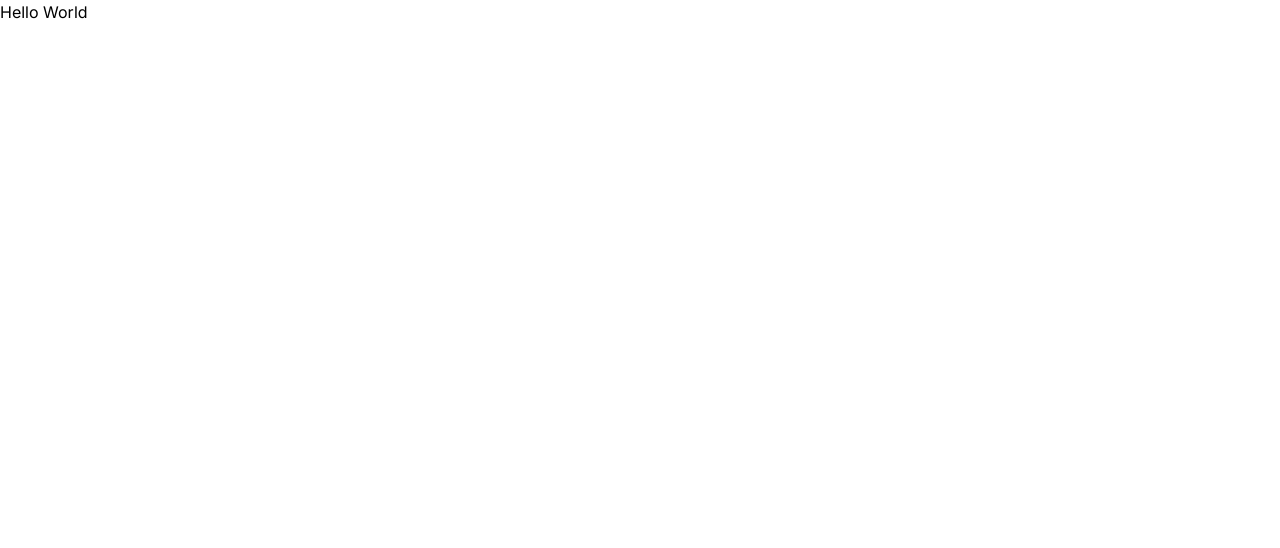
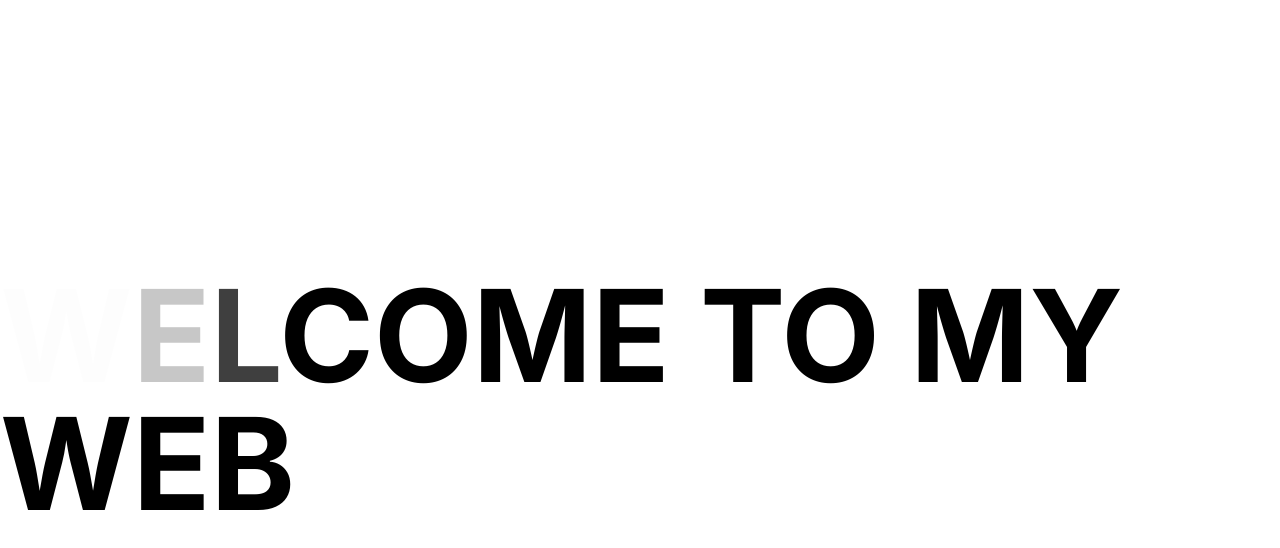
Before and after one commit to mariofredo/next-template, a Next.js app: page /gsap/sandbox/practice-1 in a window 1280 px wide. Shown: the top 548 px of the page. Built offline with nearby package versions, Linux system fonts and the light colour scheme.

Commit message:
feat: implement GSAP animations in Practice1 component and add @gsap/react dependency

```diff
--- a/app/gsap/sandbox/practice-1/page.tsx
+++ b/app/gsap/sandbox/practice-1/page.tsx
@@ -1,5 +1,117 @@
+'use client';
+
+import { useEffect, useRef } from 'react';
+
+import { useGSAP } from '@gsap/react';
 import { clsx } from 'clsx';
+import gsap from 'gsap';
+import { ScrollTrigger } from 'gsap/ScrollTrigger';
+import Lenis from 'lenis';
+
+gsap.registerPlugin(ScrollTrigger);
 
 export default function Practice1() {
-  return <div className={clsx(``)}>Hello World</div>;
+  const lenisRef = useRef<Lenis>();
+
+  useGSAP(() => {
+    lenisRef.current = new Lenis({
+      duration: 1.2,
+      easing: (t) => Math.min(1, 1.001 - Math.pow(2, -10 * t)),
+      smoothWheel: true,
+    });
+
+    function raf(time: number) {
+      lenisRef.current?.raf(time);
+      requestAnimationFrame(raf);
+    }
+
+    requestAnimationFrame(raf);
+
+    const ctx = gsap.context(() => {
+      const tl = gsap.timeline();
+      const helloText = gsap.utils.toArray('#hello_text span');
+
+      tl.fromTo(
+        helloText,
+        {
+          y: 200,
+          opacity: 0,
+        },
+        {
+          y: 0,
+          opacity: 1,
+          stagger: 0.3,
+          onComplete: () => {
+            gsap.to(helloText, {
+              y: -200,
+              opacity: 0,
+              stagger: 0.2,
+            });
+          },
+        },
+      );
+      tl.to('#hello_text', {
+        opacity: 0,
+        display: 'none',
+      });
+      const welcomeText = gsap.utils.toArray('#welcome_text span');
+      tl.set('#welcome_text', { display: 'block' });
+      tl.fromTo(
+        welcomeText,
+        {
+          y: 200,
+          opacity: 0,
+        },
+        {
+          y: 0,
+          opacity: 1,
+          stagger: 0.3,
+          onComplete: () => {
+            gsap.to(welcomeText, {
+              y: -200,
+              opacity: 0,
+              stagger: 0.2,
+            });
+          },
+        },
+      );
+    });
+
+    return () => {
+      ctx.revert();
+      lenisRef.current?.destroy();
+    };
+  }, []);
+  return (
+    <div className={clsx(`flex h-dvh w-full items-center justify-center`)}>
+      <div className={clsx(`text-9xl font-bold`)} id="text">
+        <p id="hello_text">
+          <span>H</span>
+          <span>E</span>
+          <span>L</span>
+          <span>L</span>
+          <span>O</span>
+        </p>
+        <p id="welcome_text" className={clsx(`hidden`)}>
+          <span>W</span>
+          <span>E</span>
+          <span>L</span>
+          <span>C</span>
+          <span>O</span>
+          <span>M</span>
+          <span>E</span>
+          <span> </span>
+          <span>T</span>
+          <span>O</span>
+          <span> </span>
+          <span>M</span>
+          <span>Y</span>
+          <span> </span>
+          <span>W</span>
+          <span>E</span>
+          <span>B</span>
+        </p>
+      </div>
+    </div>
+  );
 }
--- a/package.json
+++ b/package.json
@@ -9,6 +9,7 @@
     "lint": "next lint"
   },
   "dependencies": {
+    "@gsap/react": "^2.1.2",
     "@tailwindcss/postcss": "^4.1.12",
     "axios": "^1.12.2",
     "clsx": "^2.1.1",
```
Also changed, not shown: 1 other file (tests, documents, lock files or other folders).
